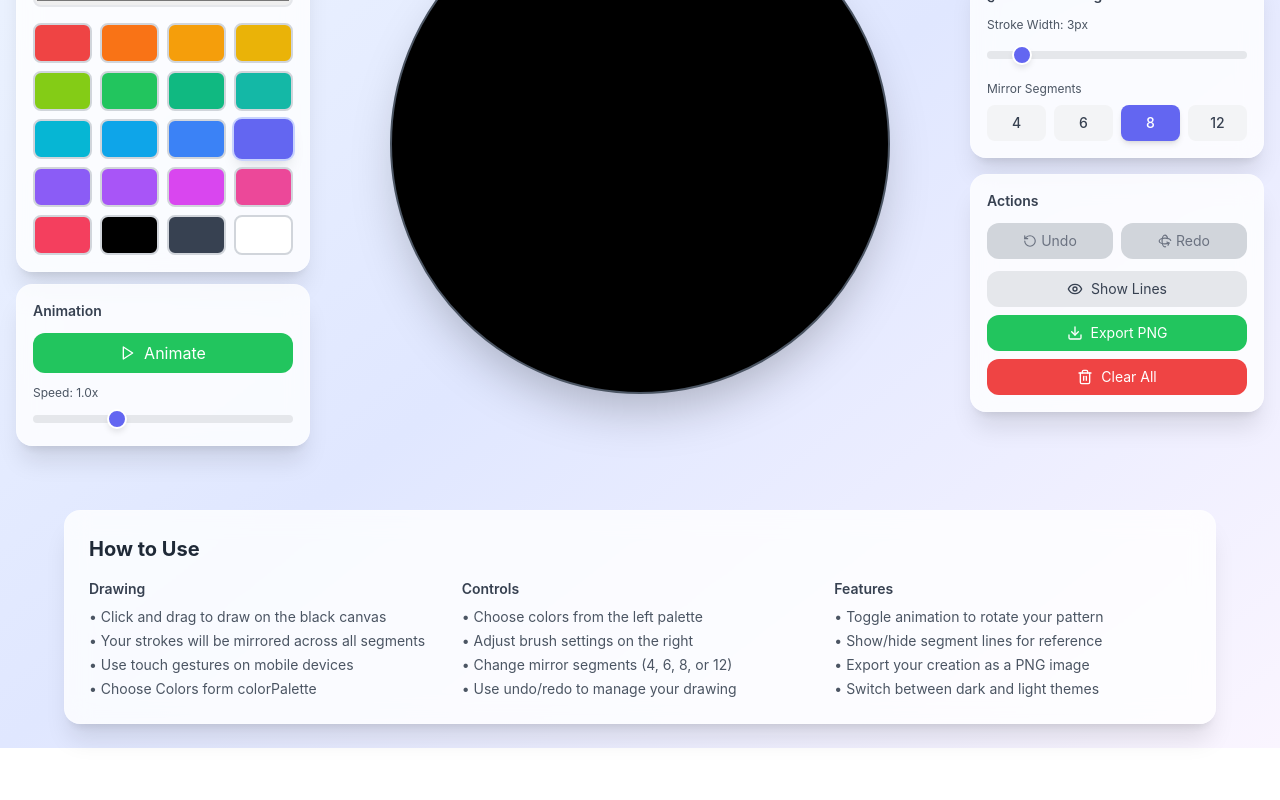
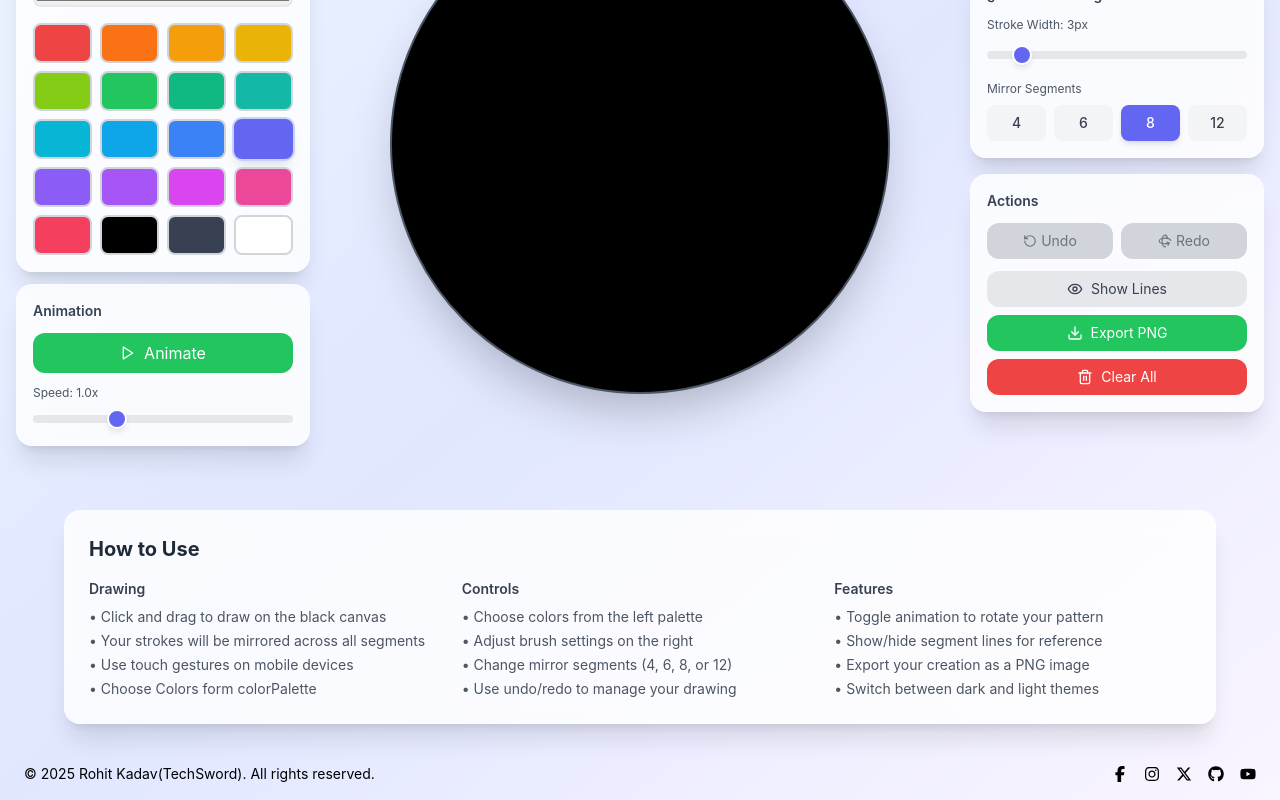
Before and after one commit to rohitkadav/kaleidoscope-generator, a React (Vite) app: page / in a window 1280 px wide. Shown: the part 254-1054 px from the top of the page. Before the commit the page ends 1002 px from the top, so only its background shows below. Built offline with nearby package versions, Linux system fonts and the light colour scheme.

Commit message:
Added Footer

```diff
--- a/package.json
+++ b/package.json
@@ -12,7 +12,8 @@
   "dependencies": {
     "lucide-react": "^0.344.0",
     "react": "^18.3.1",
-    "react-dom": "^18.3.1"
+    "react-dom": "^18.3.1",
+    "react-icons": "^5.5.0"
   },
   "devDependencies": {
     "@eslint/js": "^9.9.1",
--- a/src/App.jsx
+++ b/src/App.jsx
@@ -10,6 +10,13 @@ import BrushControls from './components/brushControl.jsx';
 import Animate from './components/animation.jsx';
 import { useKaleidoscopeHistory } from './hooks/useKaledioscopeHistory.js';
 import { exportCanvasAsImage } from './utils/exportCanvas';
+import {
+  FaFacebookF,
+  FaInstagram,
+  FaXTwitter,
+  FaGithub,
+  FaYoutube,
+} from "react-icons/fa6";
 
 function App() {
   const [segments, setSegments] = useState(8);
@@ -173,7 +180,33 @@ function App() {
             </div>
           </div>
         </div>
+
+        {/* Footer */}
+
+
       </div>
+       <footer className={`w-full ${!isDarkMode ? 'text-black' : 'text-gray-400'} py-4 px-6 rounded-lg flex justify-between items-center`}>
+        <p className="text-sm">
+        © {new Date().getFullYear()} Rohit Kadav(TechSword). All rights reserved.
+      </p>
+      <div className={`flex gap-4 ${!isDarkMode ? 'text-black' : 'text-gray-400'}`}>
+        <a href="#" className="hover:text-white" aria-label="Facebook">
+          <FaFacebookF />
+        </a>
+        <a href="" className="hover:text-white" aria-label="Instagram">
+          <FaInstagram />
+        </a>
+        <a href="#" className="hover:text-white" aria-label="Twitter">
+          <FaXTwitter />
+        </a>
+        <a href="https://github.com/rohitkadav" className="hover:text-white" aria-label="GitHub">
+          <FaGithub />
+        </a>
+        <a href="#" className="hover:text-white" aria-label="YouTube">
+          <FaYoutube />
+        </a>
+      </div>
+    </footer>
     </div>
   );
 }
```
Also changed, not shown: 1 other file (tests, documents, lock files or other folders).
